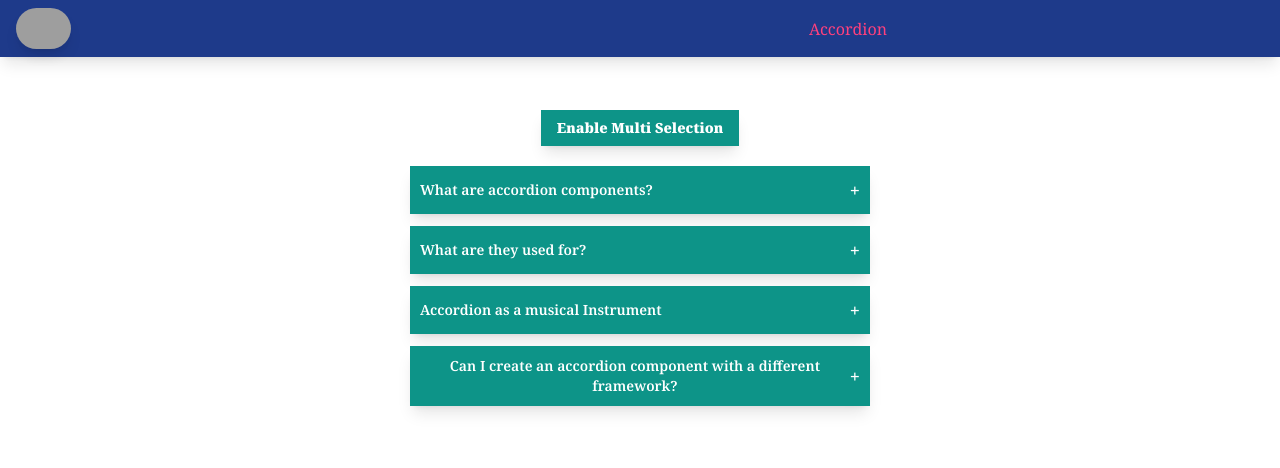
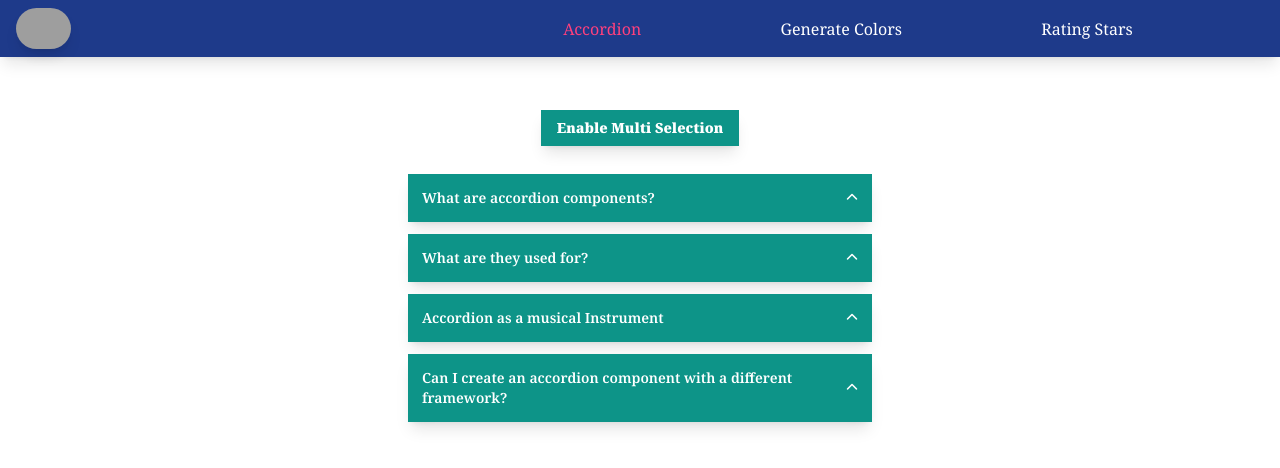
Before and after one commit to Bilalben23/react-projects, a React (Create React App) app: page /accordion in a window 1280 px wide. Shown: the top 468 px of the page. Built offline with nearby package versions, Linux system fonts and the light colour scheme; grey boxes are pictures that could not be loaded; a web font is replaced by a local one.

Commit message:
Rating Stars

```diff
--- a/package.json
+++ b/package.json
@@ -8,6 +8,7 @@
     "@testing-library/user-event": "^13.5.0",
     "react": "^18.3.1",
     "react-dom": "^18.3.1",
+    "react-icons": "^5.2.1",
     "react-router-dom": "^6.23.0",
     "react-scripts": "5.0.1",
     "web-vitals": "^2.1.4"
--- a/src/App.js
+++ b/src/App.js
@@ -3,6 +3,8 @@ import { BrowserRouter, Routes, Route } from "react-router-dom"
 import Layout from './components/Layout'
 import Home from "./pages/Home"
 import Accordion from './pages/Accordion'
+import GenerateColors from './pages/GenerateColors'
+import RatingStars from './pages/RatingStars'
 
 
 
@@ -15,6 +17,8 @@ export default function App() {
           <Route path='/' element={<Layout />}>
             <Route index element={<Home />} />
             <Route path='accordion' element={<Accordion />} />
+            <Route path='Generate-colors' element={<GenerateColors />} />
+            <Route path='rating-stars' element={<RatingStars numberOfStars={10} />} />
             <Route />
           </Route>
         </Routes>
--- a/src/components/Header.jsx
+++ b/src/components/Header.jsx
@@ -14,6 +14,16 @@ export default function Header() {
                             return { color: isActive ? "#FF407D" : "#fff" }
                         }} >Accordion</NavLink>
                     </li>
+                    <li>
+                        <NavLink to="generate-colors" className='p-2' style={({ isActive }) => {
+                            return { color: isActive ? "#FF407D" : "#fff" }
+                        }} >Generate Colors</NavLink>
+                    </li>
+                    <li>
+                        <NavLink to="rating-stars" className='p-2' style={({ isActive }) => {
+                            return { color: isActive ? "#FF407D" : "#fff" }
+                        }} >Rating Stars</NavLink>
+                    </li>
                 </ul>
             </nav>
         </header>
--- /dev/null
+++ b/src/components/data.js
@@ -0,0 +1,19 @@
+export const accordions = [
+    {
+        id: 1,
+        question: "What are accordion components?",
+        answer: "Accordion components are UI elements that let users expand and collapse sections of content to manage visibility and focus on relevant information."
+    }, {
+        id: 2,
+        question: "What are they used for?",
+        answer: "Accordion components are used to organize and display content in a collapsible and expandable format, allowing users to manage visibility and focus on specific information."
+    }, {
+        id: 3,
+        question: "Accordion as a musical Instrument",
+        answer: "An accordion is a musical instrument that creates sound through the vibration of reeds as air passes over them, typically played by compressing and expanding the bellows while pressing keys or buttons to produce different notes and chords."
+    }, {
+        id: 4,
+        question: "Can I create an accordion component with a different framework?",
+        answer: "Yes, you can create an accordion component with different frameworks or libraries such as React, Vue.js, Angular, or even plain HTML, CSS, and JavaScript."
+    }
+]
--- a/src/pages/Accordion.jsx
+++ b/src/pages/Accordion.jsx
@@ -1,67 +1,66 @@
-import React, { useEffect, useState } from 'react'
+import { useEffect, useRef, useState } from 'react';
+import { accordions } from '../components/data';
+
 
 export default function Accordion() {
-    const [multiSelected, setMultiSelected] = useState(false)
-    const [selection, setSelection] = useState([]);
+    const [selected, setSelected] = useState(null);
+    const [enableMultiSelection, setEnableMultiSelection] = useState(false)
+    const [multiple, setMultiple] = useState([])
+    const accordionContainer = useRef(null)
 
+    function handleSingleSelected(id) {
+        setSelected(selected === id ? null : id)
+    }
 
-    function handleExpandClick(question) {
-        if (multiSelected) {
-            if (selection.includes(question)) {
-                const newSelection = selection.filter(item => item !== question);
-                setSelection(newSelection);
-            } else {
-                setSelection(prevStatus => Array.isArray(prevStatus) ? [...prevStatus, question] : [question])
-            }
+    function handleMultiSelected(id) {
+        if (multiple.includes(id)) {
+            const newMultiple = multiple.filter(selected => selected !== id)
+            setMultiple(newMultiple)
         } else {
-            setSelection(selection === question ? [] : question)
+            setMultiple(prevMultiple => [...prevMultiple, id])
         }
+
     }
 
     function toggleMultiSelection() {
-        setMultiSelected(prevStatus => !prevStatus)
-        setSelection([])
+        enableMultiSelection && setSelected(null)
+        enableMultiSelection && setMultiple([])
+        setEnableMultiSelection(!enableMultiSelection)
     }
 
-
+    useEffect(() => {
+        document.addEventListener("click", (e) => {
+            if (accordionContainer.current && !accordionContainer.current.contains(e.target)) {
+                setSelected(null)
+                setMultiple([])
+            }
+        })
+    }, [])
 
     return (
-        <div className='w-[460px] mx-auto text-white my-6'>
-            <button type='button' className={`${multiSelected ? 'bg-red-600' : 'bg-teal-600'} px-4 font-black text-sm py-2 mb-5 cursor-pointer shadow-lg block mx-auto hover:opacity-85 transition-opacity`} onClick={toggleMultiSelection}>{multiSelected ? "Disable" : "Enable"} Multi Selection</button>
+        <div className='w-[480px] mx-auto text-white my-6'>
+            <button type='button' className={`${enableMultiSelection ? 'bg-red-600' : 'bg-teal-600'} px-4 font-black text-sm py-2 mb-5 cursor-pointer shadow-lg block mx-auto hover:opacity-85 transition-opacity`} onClick={toggleMultiSelection}>{enableMultiSelection ? "Disable" : "Enable"} Multi Selection</button>
 
-            <div className='flex flex-col space-y-3 text-sm'>
-
-                <div className='bg-teal-600 p-2 shadow-lg border-2 border-transparent hover:border-black'>
-                    <button type='button' className='cursor-pointer font-bold text-sm flex justify-between w-full items-center hover:opacity-85 transition-opacity' onClick={() => handleExpandClick('q1')}>
-                        <span className='text-sm font-semibold'>What are accordion components?</span>
-                        <span className='font-bold text-lg'>+</span>
-                    </button>
-                    <p className={`text-xs mt-2 ${!(selection === 'q1' || (Array.isArray(selection) && selection.includes('q1'))) && 'hidden'}`} >Accordion components are UI elements that let users expand and collapse sections of content to manage visibility and focus on relevant information.</p>
-                </div>
-
-                <div className='bg-teal-600 p-2 shadow-lg border-2 border-transparent hover:border-black'>
-                    <button type='button' className='cursor-pointer text-sm flex justify-between w-full items-center hover:opacity-85 transition-opacity' onClick={() => handleExpandClick('q2')}>
-                        <span className='text-sm font-semibold'>What are they used for?</span>
-                        <span className='font-bold text-lg'>+</span>
-                    </button>
-                    <p className={`text-xs mt-2 ${!(selection === 'q2' || (Array.isArray(selection) && selection.includes('q2'))) && 'hidden'}`} >Accordion components are used to organize and display content in a collapsible and expandable format, allowing users to manage visibility and focus on specific information.</p>
-                </div>
-
-                <div className='bg-teal-600 p-2 shadow-lg border-2 border-transparent hover:border-black'>
-                    <button type='button' className='cursor-pointer flex font-bold justify-between w-full items-center hover:opacity-85 transition-opacity' onClick={() => handleExpandClick('q3')}>
-                        <span className='text-sm font-semibold'>Accordion as a musical Instrument</span>
-                        <span className='font-bold text-lg'>+</span>
-                    </button>
-                    <p className={`text-xs mt-2 ${!(selection === 'q3' || (Array.isArray(selection) && selection.includes('q3'))) && 'hidden'}`}>An accordion is a musical instrument that creates sound through the vibration of reeds as air passes over them, typically played by compressing and expanding the bellows while pressing keys or buttons to produce different notes and chords.</p>
-                </div>
-
-                <div className='bg-teal-600 p-2 shadow-lg border-2 border-transparent hover:border-black'>
-                    <button type='button' className='cursor-pointer flex font-bold justify-between w-full items-center hover:opacity-85 transition-opacity' onClick={() => handleExpandClick('q4')}>
-                        <span className='text-sm font-semibold'>Can I create an accordion component with a different framework?</span>
-                        <span className='font-bold text-lg'>+</span>
-                    </button>
-                    <p className={`text-xs mt-2 ${!(selection === 'q4' || (Array.isArray(selection) && selection.includes('q4'))) && 'hidden'}`}>Yes, you can create an accordion component with different frameworks or libraries such as React, Vue.js, Angular, or even plain HTML, CSS, and JavaScript.</p>
-                </div>
+            <div className='flex flex-col space-y-3 text-sm p-2' ref={accordionContainer}>
+                {
+                    accordions && accordions.length > 0 && accordions.map(accordion => {
+                        return <div key={accordion.id} className='bg-teal-600 p-1 shadow-lg border-2 border-transparent hover:border-black'>
+                            <div className='cursor-pointer font-bold text-sm flex justify-between w-full items-center hover:opacity-85 transition-opacity px-2 py-2' onClick={enableMultiSelection
+                                ? () => handleMultiSelected(accordion.id)
+                                : () => handleSingleSelected(accordion.id)
+                            }>
+                                <span className='text-sm font-semibold select-none'>{accordion.question}</span>
+                                <span className={`text-xs transition-transform ${(accordion.id === selected || multiple.includes(accordion.id)) && 'rotate-180'}`}><i className="fa-solid fa-chevron-up"></i></span>
+                            </div>
+                            {
+                                (accordion.id === selected || multiple.includes(accordion.id))
+                                && <div className='p-2'>
+                                    <p className='text-xs'>{accordion.answer}</p>
+                                </div>
+                            }
+                        </div>
+                    })
+                }
             </div>
         </div >
 
--- /dev/null
+++ b/src/pages/GenerateColors.jsx
@@ -0,0 +1,52 @@
+import React, { useEffect, useState } from 'react'
+
+export default function GenerateColors() {
+    const [colorType, setColorType] = useState('hex')
+    const [randomColor, setRandomColor] = useState('#3b82f6')
+
+    const red = Math.floor(Math.random() * 256);
+    const green = Math.floor(Math.random() * 256);
+    const blue = Math.floor(Math.random() * 256);
+
+    function generateHexColor() {
+        const hexRed = red.toString(16).padStart(2, '0')
+        const hexGreen = green.toString(16).padStart(2, '0')
+        const hexBlue = blue.toString(16).padStart(2, '0')
+        const hexColor = `#${hexRed}${hexGreen}${hexBlue}`;
+
+        setRandomColor(hexColor)
+    }
+
+    function generateRGBColor() {
+        const alpha = Math.floor(Math.random() * 11)
+        const rgbaColor = `rgba(${red} ${green}, ${blue}, ${alpha})`
+        setRandomColor(rgbaColor)
+    }
+
+    useEffect(() => {
+        if (colorType === 'hex') generateHexColor()
+        else generateRGBColor()
+    }, [colorType])
+
+
+    return (
+        <div className='flex flex-col w-full items-center justify-around h-my-screen -mt-4' style={{
+            backgroundColor: randomColor
+        }}>
+            <div className='flex justify-center items-center space-x-4'>
+                <button type='button' className="shadow-lg px-3 py-2 rounded-md bg-white border-2 transition-opacity hover:opacity-90 hover:border-black font-bold text-sm" onClick={() => { setColorType("hex") }}>Create HEX Color</button>
+                <button type='button' className="shadow-lg px-3 py-2 rounded-md bg-white border-2 transition-opacity hover:opacity-90 hover:border-black font-bold text-sm" onClick={() => setColorType("rgb")} >Create RGB Color</button>
+                <button type='button' className="shadow-lg px-3 py-2 rounded-md bg-white border-2 transition-opacity hover:opacity-90 hover:border-black font-bold text-sm" onClick={colorType === "hex"
+                    ? generateHexColor
+                    : generateRGBColor
+                }>Generate random Color</button>
+            </div>
+            <div>
+                <p className='bg-white py-2 px-3 font-bold shadow rounded'>{colorType === "hex" ? "HEX" : "RGB"} Color</p>
+            </div>
+            <div>
+                <p className='bg-white py-2 px-3 font-bold text-4xl shadow rounded'>{randomColor}</p>
+            </div>
+        </div>
+    )
+}
--- /dev/null
+++ b/src/pages/RatingStars.jsx
@@ -0,0 +1,42 @@
+
+import { state, useState } from 'react'
+import { FaStar } from "react-icons/fa"
+
+export default function RatingStars({ numberOfStars = 5 }) {
+    const [rating, setRating] = useState(0)
+    const [hovering, setHovering] = useState(0)
+
+    function handleClick(star_index) {
+        setRating(star_index)
+    }
+
+    function handleMouseEnter(star_index) {
+        setHovering(star_index)
+    }
+
+    function handleMouseLeave() {
+        setHovering(rating)
+    }
+
+
+    return (
+        <div className='flex w-full items-center justify-center h-[75vh]'>
+            <div className='flex items-center justify-center space-x-1'>
+                {
+                    [...Array(numberOfStars)].map((_, index) => {
+                        index++;
+                        return <FaStar
+                            className='cursor-pointer drop-shadow'
+                            key={index}
+                            fill={(index <= rating || index <= hovering) ? "yellow" : 'black'}
+                            size={50}
+                            onClick={() => handleClick(index)}
+                            onMouseEnter={() => handleMouseEnter(index)}
+                            onMouseLeave={handleMouseLeave}
+                        />
+                    })
+                }
+            </div>
+        </div>
+    )
+}
--- a/tailwind.config.js
+++ b/tailwind.config.js
@@ -4,7 +4,11 @@ module.exports = {
     "./src/**/*.{js,jsx,ts,tsx}",
   ],
   theme: {
-    extend: {},
+    extend: {
+      height: {
+        "my-screen": "calc(100vh - 88px)"
+      }
+    },
   },
   plugins: [],
 }
```
Also changed, not shown: public/index.html (+2 -0 lines), 1 other file (tests, documents, lock files or other folders).
